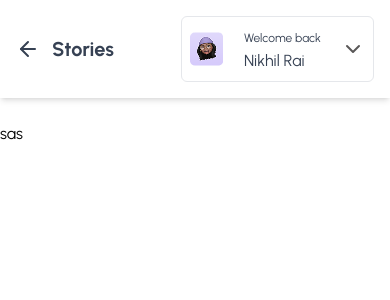
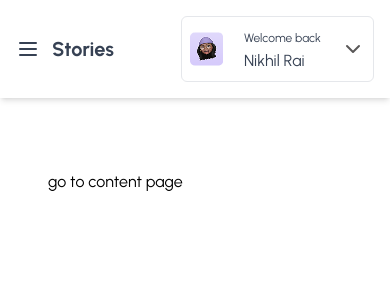
Before and after one commit to jhoncarter7/weframeTask, a Next.js app: page / in a window 390 px wide. Shown: the top 300 px of the page. Built offline with nearby package versions, Linux system fonts and the light colour scheme.

Commit message:
add toggle and redux

```diff
--- a/app/components/Navbar.tsx
+++ b/app/components/Navbar.tsx
@@ -1,12 +1,25 @@
-import { ArrowLeft  } from "lucide-react";
+"use client";
+import { ArrowLeft, Menu  } from "lucide-react";
 import React from "react";
 import Profile from "./Profile";
+import { useDispatch, useSelector } from "react-redux";
+import { RootState } from "../store/store";
+import { toggleMenu } from "../store/StoreSlice";
 
 const Navbar = () => {
+  const toggle = useSelector((state: RootState) => state.toggleMenu);
+  const dispatch = useDispatch();
+  console.log(toggle, "toggle menu")
   return (
     <div className="shadow-md bg-white p-4 flex justify-between">
       <div className="flex items-center text-gray-700 gap-x-3 cursor-pointer">
+        <div className="hidden md:block">
         {<ArrowLeft  />}
+        </div>
+        <div className="block md:hidden">
+          <Menu className= "cursor-pointer" onClick={() => dispatch(toggleMenu())}/>
+
+        </div>
         <span className="font-bold text-xl">Stories</span>
       </div>
       <Profile/>
--- a/app/components/Sidebar.tsx
+++ b/app/components/Sidebar.tsx
@@ -4,7 +4,6 @@ import Link from "next/link";
 import { usePathname } from "next/navigation";
 import React from "react";
 import {
-
   FileText,
   Headphones,
   House,
@@ -13,17 +12,17 @@ import {
   UsersRound,
 } from "lucide-react";
 const navItems = [
-  { label: "Dashboard", href: "/dashboard", icon: <House size={20}/> },
-  { label: "Content", href: "/stories", icon: <FileText size={20}/> },
-  { label: "Users", href: "/users", icon: <SquareUserRound size={20}/> },
-  { label: "Tasks", href: "/tasks", icon: <UsersRound size={20}/> },
-  { label: "Settings", href: "/settings", icon: <Settings size={20}/> },
+  { label: "Dashboard", href: "/", icon: <House size={20} /> },
+  { label: "Content", href: "/stories", icon: <FileText size={20} /> },
+  { label: "Users", href: "/users", icon: <SquareUserRound size={20} /> },
+  { label: "Tasks", href: "/tasks", icon: <UsersRound size={20} /> },
+  { label: "Settings", href: "/settings", icon: <Settings size={20} /> },
 ];
 
 export default function Sidebar() {
   const pathname = usePathname();
   return (
-    <aside className=" bg-white  h-screen sticky top-0 flex flex-col py-4 shadow-md font-urbanist">
+    <aside className=" bg-white  h-screen sticky top-0 pt-18 flex flex-col py-4 shadow-md font-urbanist">
       <div className="p-4 text-xl font-bold"></div>
       <nav className="flex-1 px-6 space-y-1  justify-between">
         {navItems.map((item) => {
@@ -46,12 +45,13 @@ export default function Sidebar() {
             </Link>
           );
         })}
-
       </nav>
       <div className="px-6">
-      <div className="flex items-center space-x-2 px-4 py-2 bg-secondary text-gray-600 rounded-2xl cursor-pointer">
+        <div className="flex items-center space-x-2 px-4 py-2 bg-secondary text-gray-600 rounded-2xl cursor-pointer">
           <Headphones />
-          <span className="text-sm font-medium font-urbanist ">Contact Support</span>
+          <span className="text-sm font-medium font-urbanist ">
+            Contact Support
+          </span>
         </div>
       </div>
     </aside>
--- a/app/components/ui/Card.tsx
+++ b/app/components/ui/Card.tsx
@@ -1,5 +1,3 @@
-// src/components/ContentCard.tsx
-
 import React from "react";
 
 import { Eye, MoreHorizontal, Box } from "lucide-react";
--- a/app/dashboard/page.tsx
+++ /dev/null
@@ -1,10 +0,0 @@
-import React from "react";
-
-
-const page = () => {
-  return (<div className="">
-
-  </div>);
-};
-
-export default page;
--- a/app/layout.tsx
+++ b/app/layout.tsx
@@ -3,6 +3,8 @@ import { Urbanist } from "next/font/google";
 import "./globals.css";
 import Sidebar from "./components/Sidebar";
 import Navbar from "./components/Navbar";
+
+import { ReduxProvider } from "./store/ReduxProvider";
 
 const urbanist = Urbanist({
   variable: "--font-urbanist",
@@ -23,6 +25,8 @@ export default function RootLayout({
   return (
     <html lang="en">
       <body className={`${urbanist.variable}  antialiased`}>
+        <ReduxProvider>
+
         <main className="md:grid md:grid-cols-10 md:grid-rows-10  font-urbanist md:pr-4">
           <div className="hidden md:block col-span-2 row-span-10">
             <Sidebar />
@@ -33,6 +37,7 @@ export default function RootLayout({
 
           <div className="md:col-span-8 md:row-span-9 md:col-start-3 md:row-start-2 ">{children}</div>
         </main>
+        </ReduxProvider>
       </body>
     </html>
   );
--- a/app/page.tsx
+++ b/app/page.tsx
@@ -5,8 +5,8 @@
 
 export default function Home() {
   return (
-    <div>
-     sas
+    <div className="p-12">
+     go to content page
     </div>
   );
 }
--- /dev/null
+++ b/app/store/ReduxProvider.tsx
@@ -0,0 +1,11 @@
+'use client'
+import React from "react";
+import { Provider } from "react-redux";
+import { store } from "./store";
+
+
+
+export function ReduxProvider({children}: {children: React.ReactNode}){
+return  <Provider store={store}>{children}</Provider> ;
+
+}
--- /dev/null
+++ b/app/store/StoreSlice.ts
@@ -0,0 +1,28 @@
+import { createSlice } from "@reduxjs/toolkit"
+
+interface initialIN{
+    toggleMenu: boolean
+}
+
+const initialState: initialIN = {
+    toggleMenu: false
+}
+
+
+export const storeSlice = createSlice({
+    name: "store",
+    initialState,
+    reducers: {
+        toggleMenu: (state) => {
+            state.toggleMenu = !state.toggleMenu
+        },
+        // closeMenu: (state) => {
+        //     state.toggleMenu = false
+        // }
+    }
+})
+
+
+export const { toggleMenu } = storeSlice.actions
+
+export default storeSlice.reducer
--- /dev/null
+++ b/app/store/store.ts
@@ -0,0 +1,10 @@
+import { configureStore } from "@reduxjs/toolkit";
+import storeReducer from "./StoreSlice"
+
+export const store = configureStore({
+    reducer: storeReducer
+})
+
+export type RootState = ReturnType<typeof store.getState>
+
+export type AppDispatch = typeof store.dispatch
```
Also changed, not shown: package.json (+7 -4 lines), 1 other file (tests, documents, lock files or other folders).
